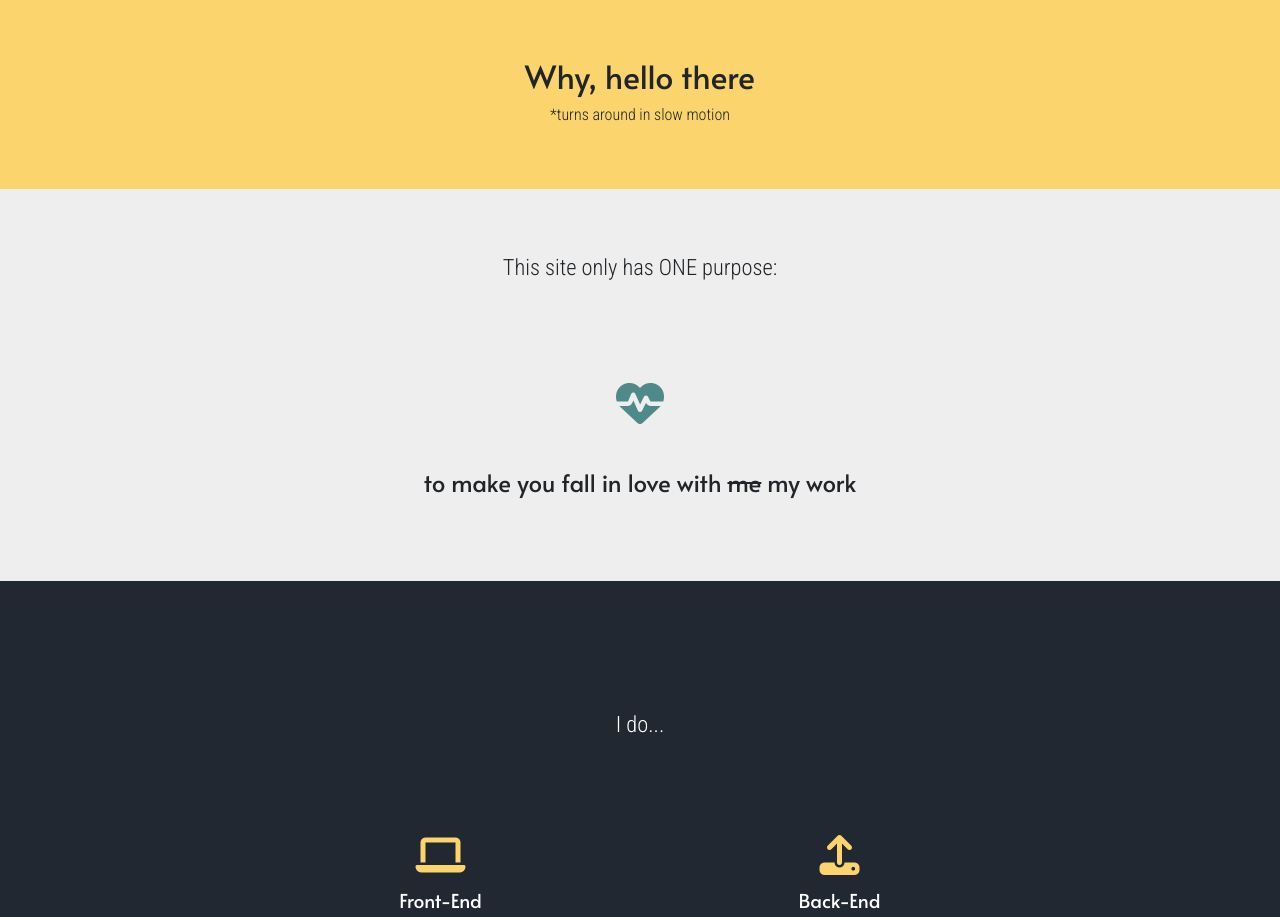
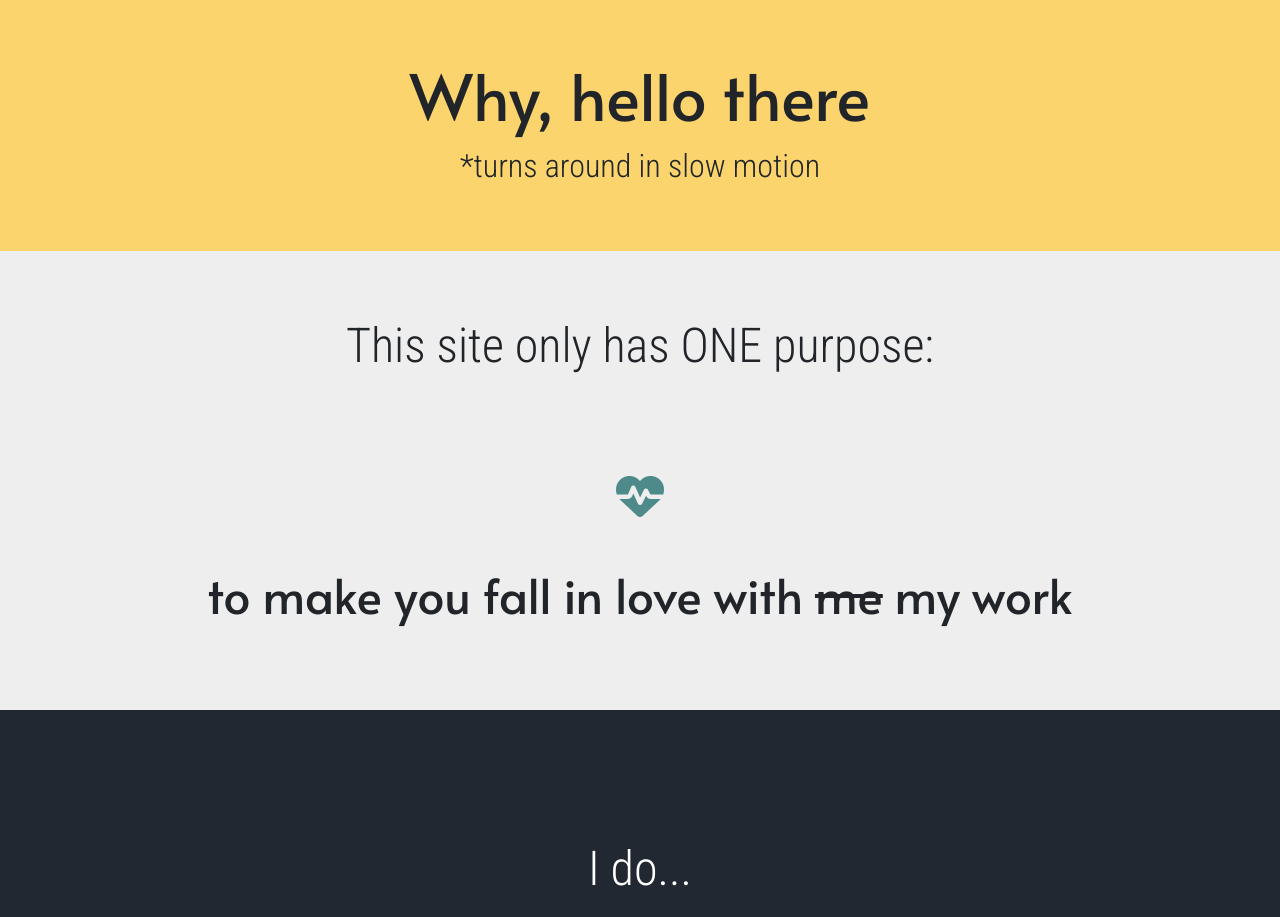
Before and after one commit to liewjb/personal-site-v2.0, a plain HTML site: page index.html in a window 1280 px wide. Shown: the part 564-1481 px from the top of the page. Drawn offline with nearby package versions, Linux system fonts and the light colour scheme.

Commit message:
Add files via upload

```diff
--- a/css/styles.css
+++ b/css/styles.css
@@ -249,3 +249,58 @@ p {
 .list-unstyled {
   font-family: 'Roboto Condensed', sans-serif;
 }
+
+
+/* Media Query */
+@media (min-width: 1028px){
+  h1{
+    font-family: 'Alata', sans-serif;
+    font-size: 4rem;
+  }
+
+  h2 {
+    font-family: 'Alata', sans-serif;
+
+  }
+  h3{
+    font-family: 'Alata', sans-serif;
+    font-size: 2.5rem;
+  }
+
+  h4{
+    font-family: 'Roboto Condensed', sans-serif;
+    font-size: 3rem;
+  }
+
+  h5{
+    font-family: 'Alata', sans-serif;
+
+  }
+  p {
+    font-family: 'Roboto Condensed', sans-serif;
+    font-size: 2rem;
+  }
+
+  .quote {
+    padding: 3% 0 5%;
+    font-family: 'Alata', sans-serif;
+    font-size: 3rem;
+  }
+
+  .testimonial-text{
+    font-size: 2.5rem;
+  }
+
+  .hobbies-title{
+    font-size: 3rem;
+  }
+
+  .hobbies-subtitle {
+    font-size: 2rem;
+  }
+
+  .icon-2 {
+    font-size: 4rem;
+  }
+
+}
--- a/index.html
+++ b/index.html
@@ -188,7 +188,7 @@
               <h4 class="my-0 font-weight-normal">Free</h4>
             </div>
             <div class="card-body">
-              <h1 class="card-title pricing-card-title">0 <small class="text-muted">/ hr</small></h1>
+              <h1 class="card-title pricing-card-title">0 <small class="text-muted"> praises / hr</small></h1>
               <ul class="list-unstyled mt-3 mb-4">
                 <li>1 project per month</li>
                 <li>2 GB of mind space</li>
```
